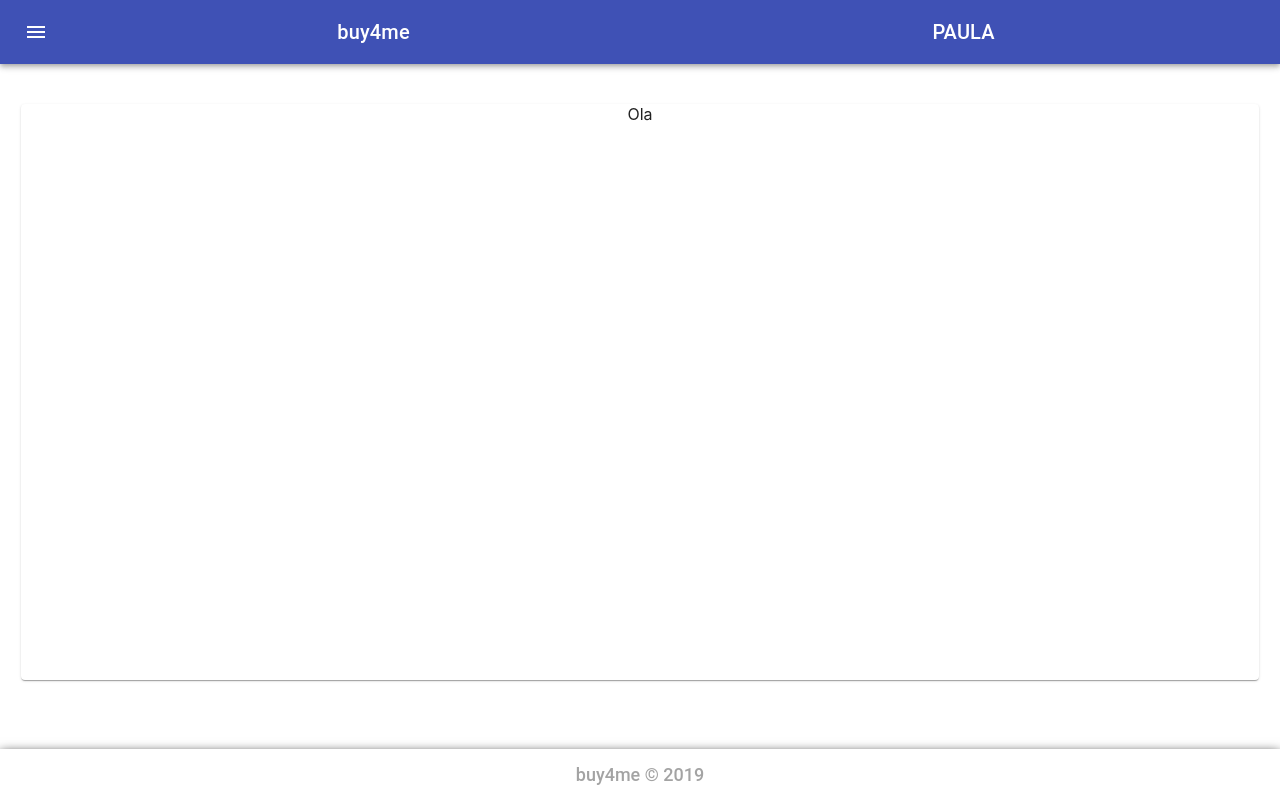
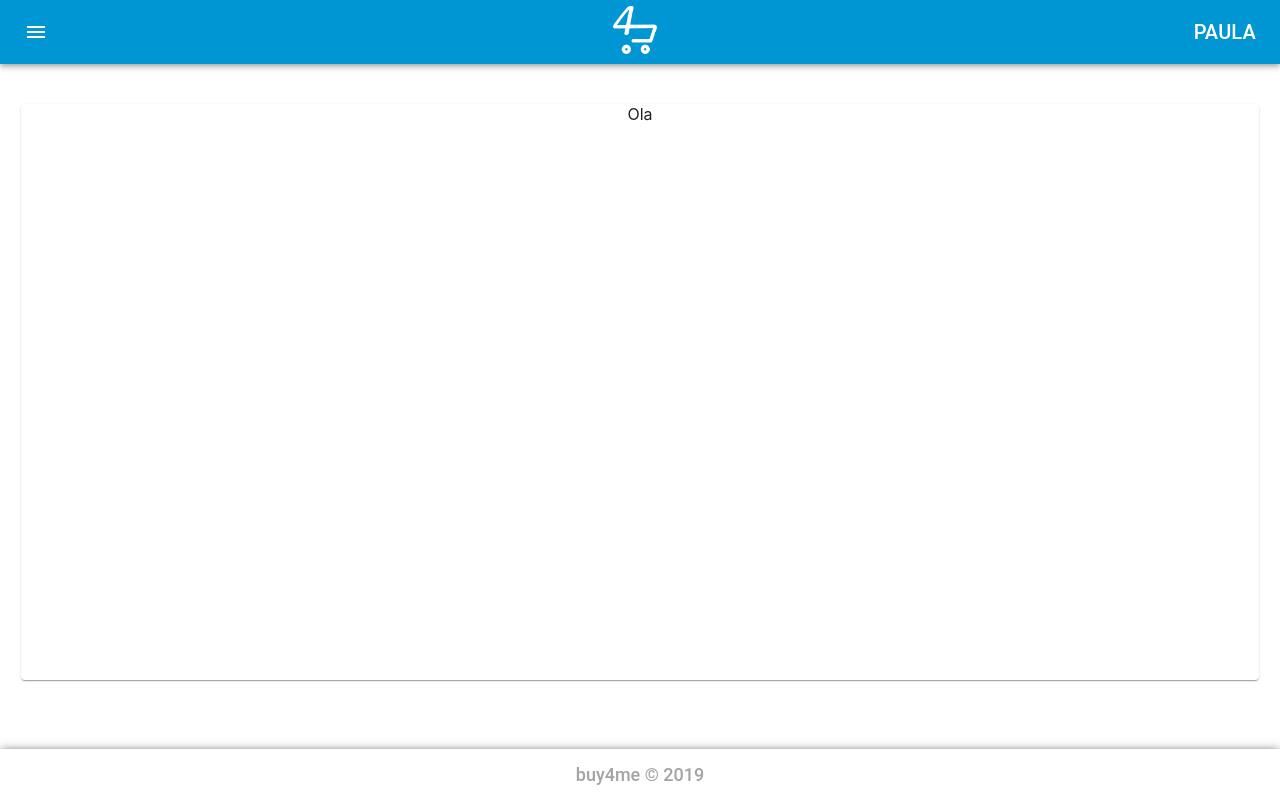
Before and after one commit to BrunoAdami/buy4me, a React (Create React App) app: page / in a window 1280 px wide. Built offline with nearby package versions, Linux system fonts and the light colour scheme.

Commit message:
new header, new card, wellcome

```diff
--- a/src/App.js
+++ b/src/App.js
@@ -4,6 +4,7 @@ import './App.css';
 import Header from './components/molecules/header';
 import Footer from './components/molecules/footer';
 import GPaper from './components/atoms/gpaper';
+import Wellcome from './components/atoms/wellcome';
 
 function App() {
   return (
--- a/src/components/atoms/gpaper/index.js
+++ b/src/components/atoms/gpaper/index.js
@@ -1,7 +1,8 @@
 import styled from 'styled-components';
-import Paper from '@material-ui/core/Paper';
+// import Paper from '@material-ui/core/Paper';
+import Card from '@material-ui/core/Card';
 
-const GPaper = styled(Paper)`
+const GPaper = styled(Card)`
   margin-top: 5vh;
   margin-left: 21px;
   margin-bottom: 5vh;
--- /dev/null
+++ b/src/components/atoms/wellcome/index.js
@@ -0,0 +1,17 @@
+import React from 'react';
+import { WellcomeDiv } from './styles';
+import PropTypes from 'prop-types';
+
+const Wellcome = props => {
+  if (props.gender === 'male') {
+    return <WellcomeDiv>BEM-VINDO {props.name}</WellcomeDiv>;
+  }
+  return <WellcomeDiv>BEM-VINDA {props.name}</WellcomeDiv>;
+};
+export default Wellcome;
+
+const { string } = PropTypes;
+Wellcome.propTypes = {
+  gender: string.isRequired,
+  name: string.isRequired,
+};
--- /dev/null
+++ b/src/components/atoms/wellcome/styles.js
@@ -0,0 +1,17 @@
+import styled from 'styled-components';
+
+export const WellcomeDiv = styled.div`
+  font-family: Roboto Condensed;
+  font-style: normal;
+  font-weight: bold;
+  font-size: 27px;
+  line-height: 11px;
+  /* or 41% */
+
+  display: flex;
+  align-items: center;
+  text-align: center;
+  letter-spacing: 0.25px;
+
+  color: #000000;
+`;
--- a/src/components/molecules/header/index.js
+++ b/src/components/molecules/header/index.js
@@ -5,26 +5,34 @@ import Typography from '@material-ui/core/Typography';
 import Button from '@material-ui/core/Button';
 import IconButton from '@material-ui/core/IconButton';
 import MenuIcon from '@material-ui/icons/Menu';
-import { useStyles } from './styles';
+import { useStyles, BlueAppBar, Logo } from './styles';
+import logo from '../../../assets/images/logo-buy4me.png';
+import Grid from '@material-ui/core/Grid';
 
 export default function Header(props) {
   const classes = useStyles();
 
   return (
     <div className={classes.root}>
-      <AppBar position="static">
+      <BlueAppBar position="static">
         <Toolbar>
+          <Grid container justify="space-between" alignItems="center">
+            <Grid item>
               <IconButton edge="start" className={classes.menuButton} color="inherit" aria-label="menu">
                 <MenuIcon />
               </IconButton>
-          <Typography variant="h6" className={classes.title}>
-            buy4me
-          </Typography>
+            </Grid>
+            <Grid item>
+              <Logo src={logo} alt="LivUp logo" title="LivUp" />
+            </Grid>
+            <Grid item>
               <Typography variant="h6" className={classes.title}>
                 {props.userName}
               </Typography>
+            </Grid>
+          </Grid>
         </Toolbar>
-      </AppBar>
+      </BlueAppBar>
     </div>
   );
 }
--- a/src/components/molecules/header/styles.js
+++ b/src/components/molecules/header/styles.js
@@ -1,5 +1,6 @@
 import { makeStyles } from '@material-ui/core/styles';
-import { style } from 'styled-components';
+import AppBar from '@material-ui/core/AppBar';
+import styled from 'styled-components';
 
 export const useStyles = makeStyles(theme => ({
   root: {
@@ -12,3 +13,11 @@ export const useStyles = makeStyles(theme => ({
     flexGrow: 1,
   },
 }));
+
+export const BlueAppBar = styled(AppBar)`
+  background-color: #0096d4 !important;
+`;
+
+export const Logo = styled.img`
+  height: 6vh;
+`;
```
Also changed, not shown: src/assets/images/logo-buy4me.png (added). Lines whose indentation alone changed are shown as unchanged.
